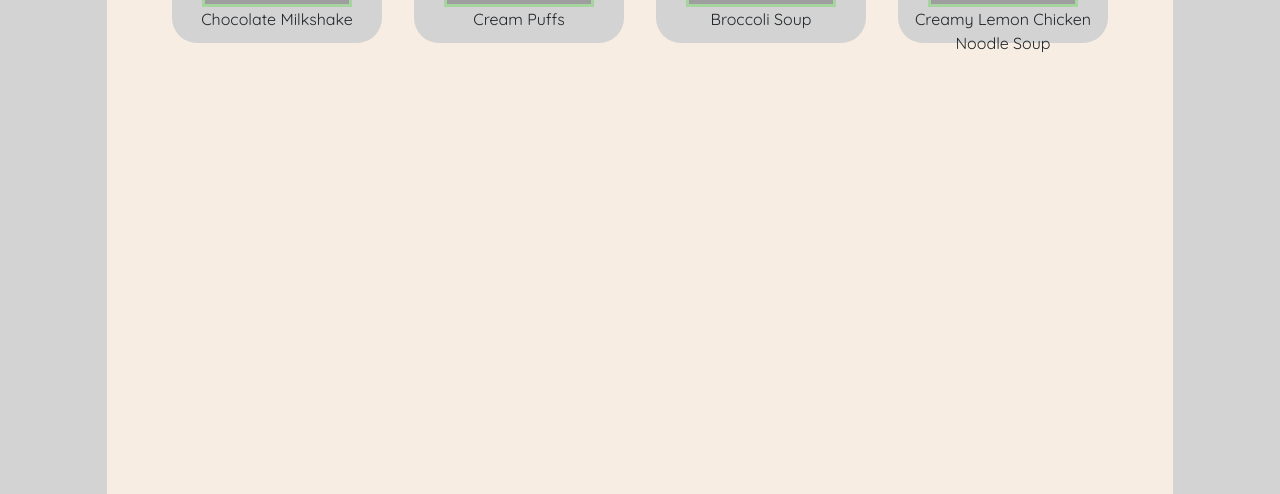
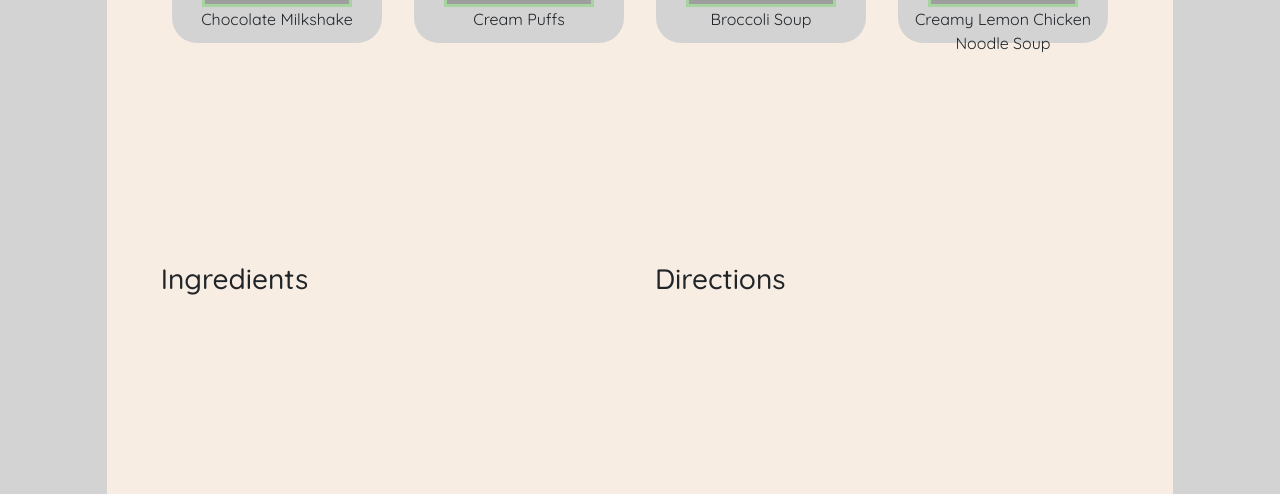
Before and after one commit to kuhusharma/cs160finalproject, a Django app: page /chefsupport/recipes in a window 1280 px wide. Shown: the part 341-835 px from the top of the page. Run offline with Django 3.2, Linux system fonts and the light colour scheme; data comes from the database, SQL or seed files in the repository; some libraries are stand-ins or nearby versions; grey boxes are pictures that could not be loaded.

Commit message:
displays ingredients on recipe page, add to cart button

```diff
--- a/chefsupport/templates/recipes.html
+++ b/chefsupport/templates/recipes.html
@@ -37,6 +37,17 @@
 		background-color: #F7EDE2;
 		height: 82vh;
 		border-radius: 25px;
+	}
+
+	.accent {
+		background-color: #A6D3A0;
+		border-radius: 25px;
+	}
+
+	.find-recipe {
+		position: absolute;
+		bottom: 16px;
+		right: 28px;
 	}
 
 	.recipe-scroll {
@@ -93,14 +104,21 @@
 			<div class="col-10 mt-3 section">
 				<div class="d-flex flex-row overflow-auto justify-content-center p-4 flex-wrap recipe-scroll">
 					{% for recipe in recipes %}
-					<div class="recipe m-3">
+					<div class="recipe m-3" onclick="displayRecipe()">
 						<div class="recipe-image mx-auto mt-4">
 							<img src={{ recipe.image }} class="recipe-img mx-auto d-block img-fluid" style="max-height: 100%; min-width: 100%; min-height: 100%" />
 						</div>
 						<p class="text-center">{{recipe.title}}</p>
 					</div>
 					{% endfor %}
-
+					<div class="col subsection">
+                        <p class="h3">Ingredients</p>
+						<div id="ing-list"></div>
+                    </div>
+					<div class="col subsection">
+                        <p class="h3">Directions</p>
+						<div id="dir-list"></div>
+					</div>
 				</div>
 			</div>
 		</div>
@@ -108,5 +126,30 @@
 	<script src="https://code.jquery.com/jquery-3.3.1.slim.min.js" integrity="sha384-q8i/X+965DzO0rT7abK41JStQIAqVgRVzpbzo5smXKp4YfRvH+8abtTE1Pi6jizo" crossorigin="anonymous"></script>
 	<script src="https://cdnjs.cloudflare.com/ajax/libs/popper.js/1.14.7/umd/popper.min.js" integrity="sha384-UO2eT0CpHqdSJQ6hJty5KVphtPhzWj9WO1clHTMGa3JDZwrnQq4sF86dIHNDz0W1" crossorigin="anonymous"></script>
 	<script src="https://stackpath.bootstrapcdn.com/bootstrap/4.3.1/js/bootstrap.min.js" integrity="sha384-JjSmVgyd0p3pXB1rRibZUAYoIIy6OrQ6VrjIEaFf/nJGzIxFDsf4x0xIM+B07jRM" crossorigin="anonymous"></script>
+
+	<script type="text/javascript">
+
+		function displayRecipe() {
+			var ingredients = ['chocolate ice cream (2 scoops)', 'milk (½ cup)', 'chocolate syrup', 'whipped cream']
+			var directions = ['Put 2 scoops of chocolate ice cream into a blender. Add the milk.', 'Blend the milk and ice cream together and serve immediately.', 'Top with the whipped cream and chocolate syrup.']
+			var ingstr = "<ul>";
+			var dirstr = "<ol>";
+			ingredients.forEach(function(element) {
+				ingstr += '<li>'+ element + '</li>';
+			});
+
+			ingstr += '</ul>';
+			ingstr += '<button type="button" class="btn mb-2 find-recipe accent">Add Ingredients to Cart</button>';
+			document.getElementById("ing-list").innerHTML = ingstr;
+
+			directions.forEach(function(element) {
+				dirstr += '<li>'+ element + '</li>';
+			});
+
+			dirstr += '</ol>';
+			document.getElementById("dir-list").innerHTML = dirstr;
+		}
+
+	</script>
 </body>
 </html>
```
Also changed, not shown: chefsupport/templates/ingredients.html (+12 -4 lines).
